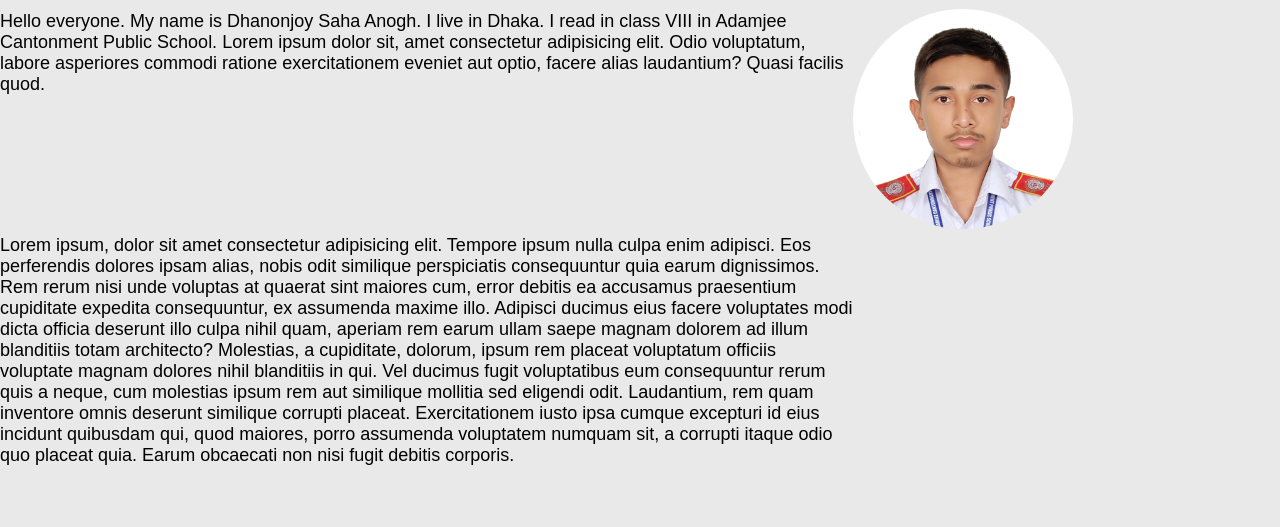
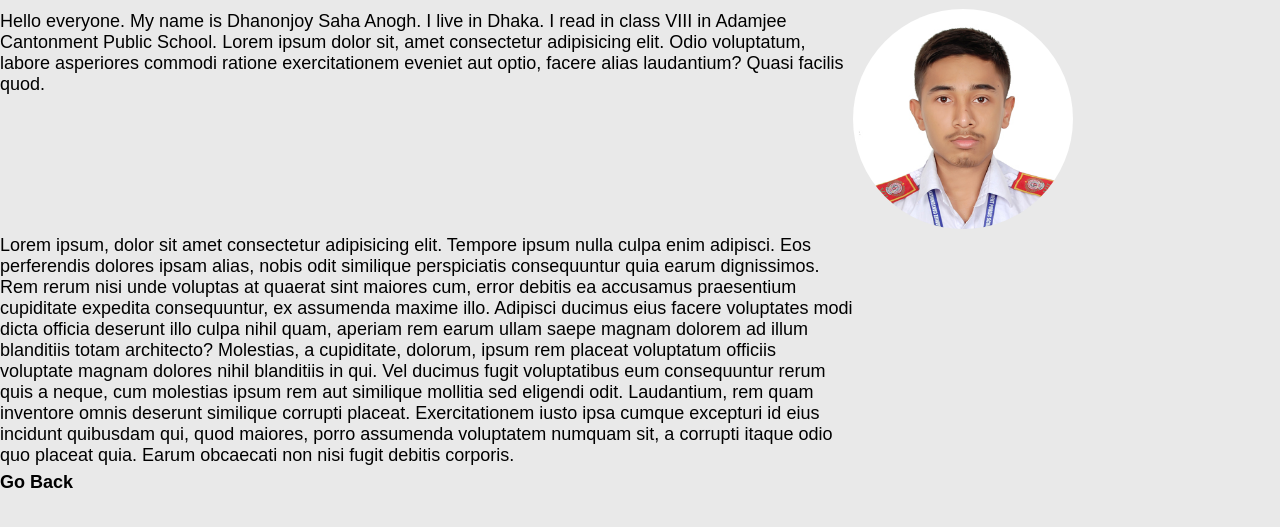
Before and after one commit to DjSahaAnogh/Project-1, a plain HTML site: page aboutme.html in a window 1280 px wide. Shown: the part 57-584 px from the top of the page. Drawn offline with Linux system fonts and the light colour scheme; a web font is replaced by a local one.

Commit message:
new line add

```diff
--- a/aboutme.html
+++ b/aboutme.html
@@ -63,5 +63,6 @@
         fugit debitis corporis.
       </div>
     </div>
+    <a href="index.html" class="web-link" style="margin-top: 10px;">Go Back</a>
   </body>
 </html>
```
